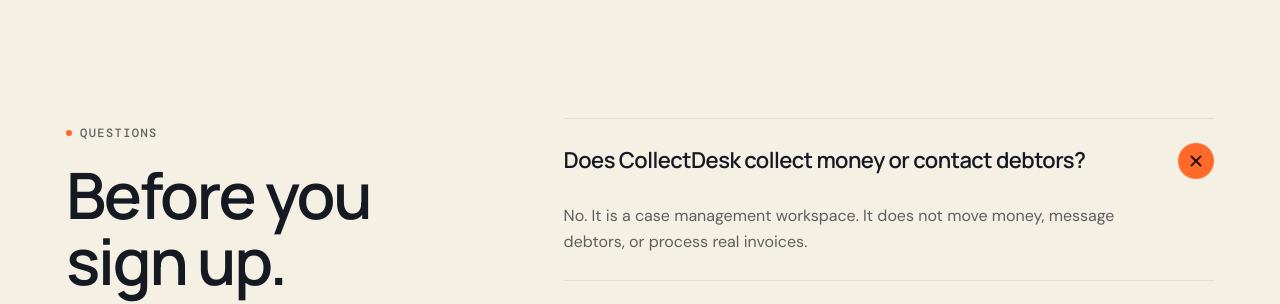
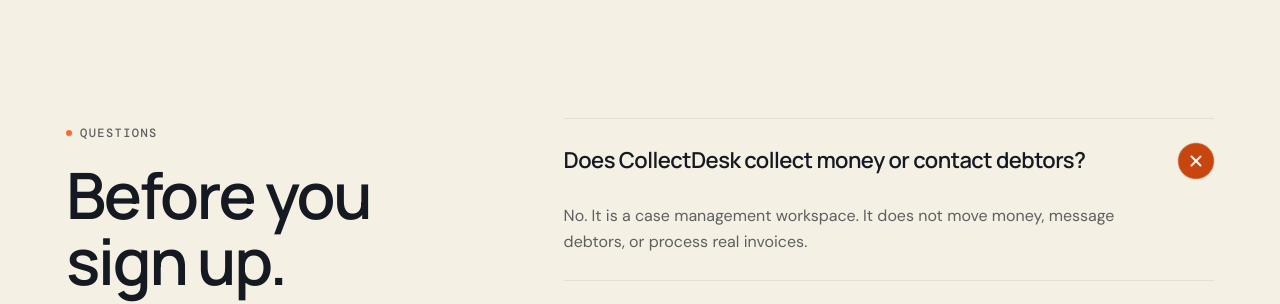
Before and after one commit to Syed-Nazeer-07/CollectDesk, a Next.js app in the folder apps/web/: page / in a window 1280 px wide. Shown: the part 9140-9444 px from the top of the page. Built offline with nearby package versions, Linux system fonts and the light colour scheme; a web font is replaced by a local one.

Commit message:
style(faq): use white-on-orange open-state icon for consistent contrast

```diff
--- a/apps/web/app/landing.css
+++ b/apps/web/app/landing.css
@@ -282,7 +282,7 @@ html:has(.lp){scroll-behavior:smooth;scroll-padding-top:84px}
 .lp summary{list-style:none;cursor:pointer;display:flex;justify-content:space-between;align-items:center;gap:20px;padding:24px 0;font:600 clamp(18px,2vw,22px)/1.25 var(--display);letter-spacing:-.025em}
 .lp summary::-webkit-details-marker{display:none}
 .lp summary .lp-pl{flex:none;width:36px;height:36px;border-radius:50%;background:rgba(244,238,221,.08);display:grid;place-items:center;transition:transform .3s,background .3s}
-.lp details[open] summary .lp-pl{transform:rotate(45deg);background:var(--accent);color:var(--accent-ink)}
+.lp details[open] summary .lp-pl{transform:rotate(45deg);background:var(--action-orange);color:var(--action-foreground)}
 .lp details p{padding:0 56px 26px 0;color:var(--fg-dim);max-width:38em}
 .lp .lp-cta{margin-top:clamp(60px,8vw,110px);border-radius:clamp(24px,4vw,44px);padding:clamp(30px,5vw,64px);background:radial-gradient(60% 120% at 90% 0%,rgba(255,106,43,.45),transparent 60%),var(--panel);border:1px solid var(--line);display:flex;flex-wrap:wrap;gap:28px;justify-content:space-between;align-items:center}
 .lp .lp-cta h2{font-size:clamp(30px,4.6vw,58px);max-width:11em}
```
